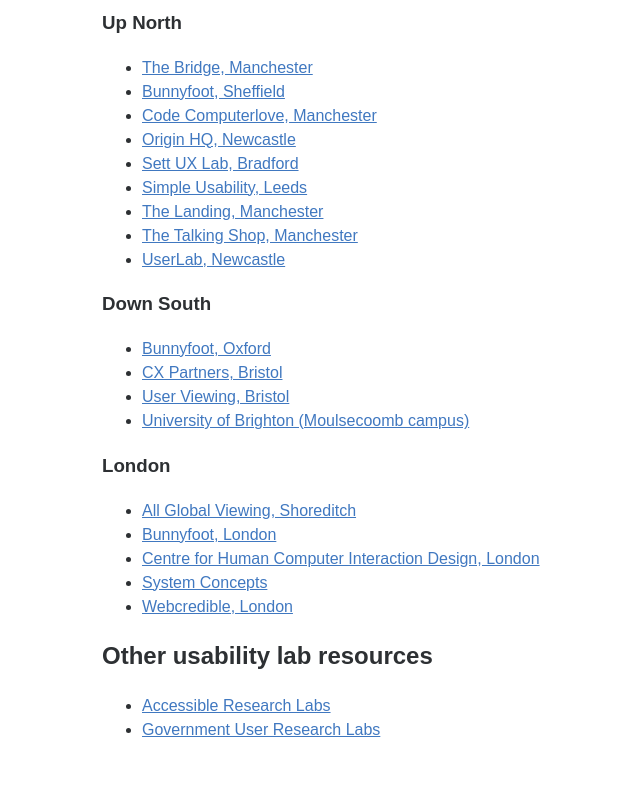
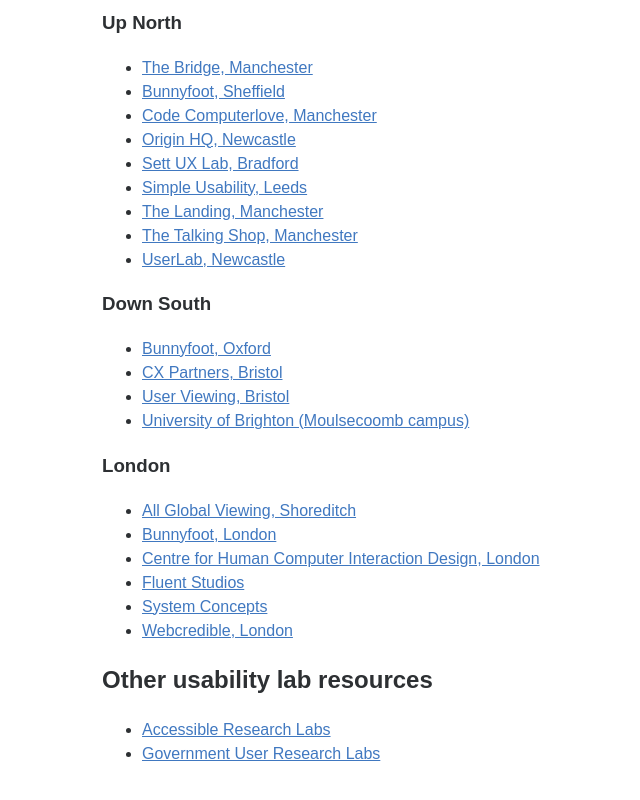
Before and after one commit to benjystanton/usability-labs, a plain HTML site: page index.html in a window 1280 px wide. Shown: the part 521-1321 px from the top of the page, without its empty margins (218-858 px from the left). Drawn offline with Linux system fonts and the light colour scheme.

Commit message:
Update index.html
Added Fluent Studios - Usability lab for hire in London

```diff
--- a/index.html
+++ b/index.html
@@ -62,6 +62,7 @@
 			<li><a href="http://www.allglobalviewing.com/">All Global Viewing, Shoreditch</a></li>
 			<li><a href="http://www.bunnyfoot.com/services/studiosandequipment.php#london">Bunnyfoot, London</a></li>
 			<li><a href="http://www.city.ac.uk/centre-for-human-computer-interaction-design">Centre for Human Computer Interaction Design, London</a></li>
+			<li><a href="http://fluent-studios.co.uk/">Fluent Studios</a></li>
 			<li><a href="http://www.system-concepts.com/">System Concepts</a></li>
 			<li><a href="http://www.webcredible.com/usability-lab-hire">Webcredible, London</a></li>
 		</ul>
```
